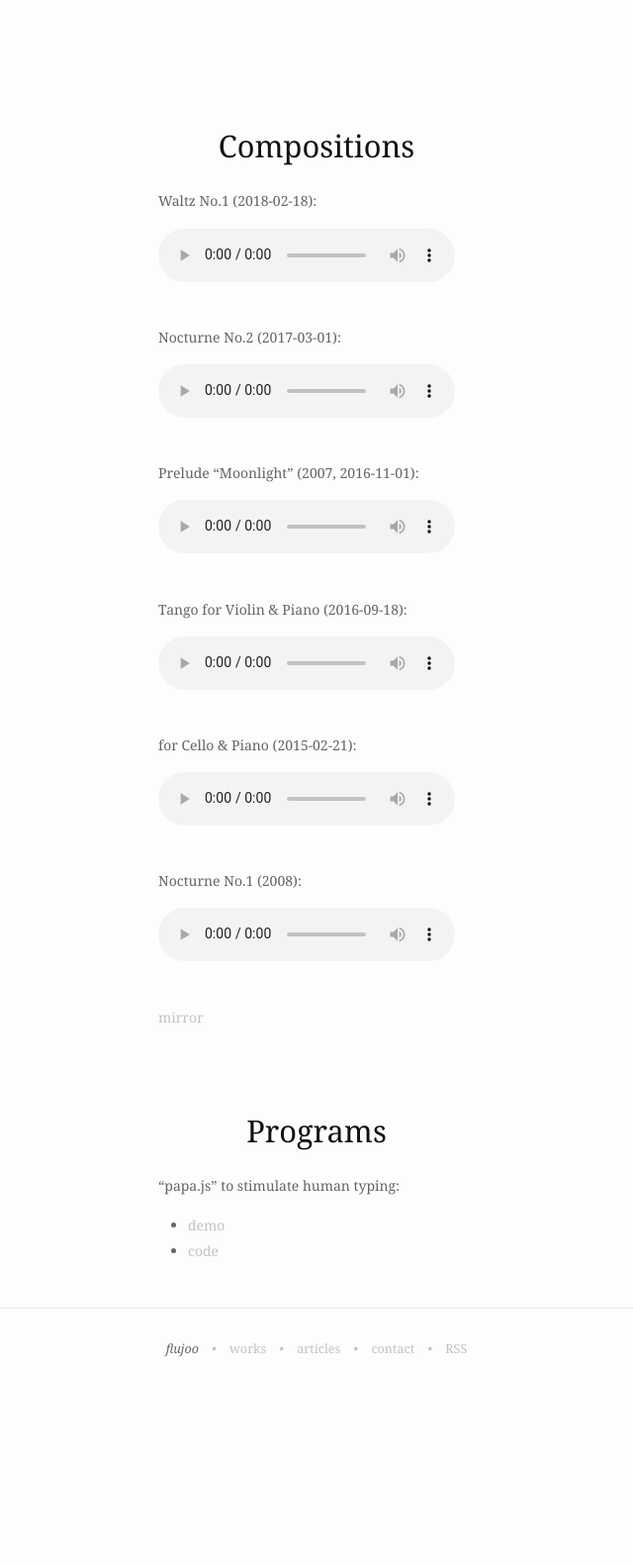
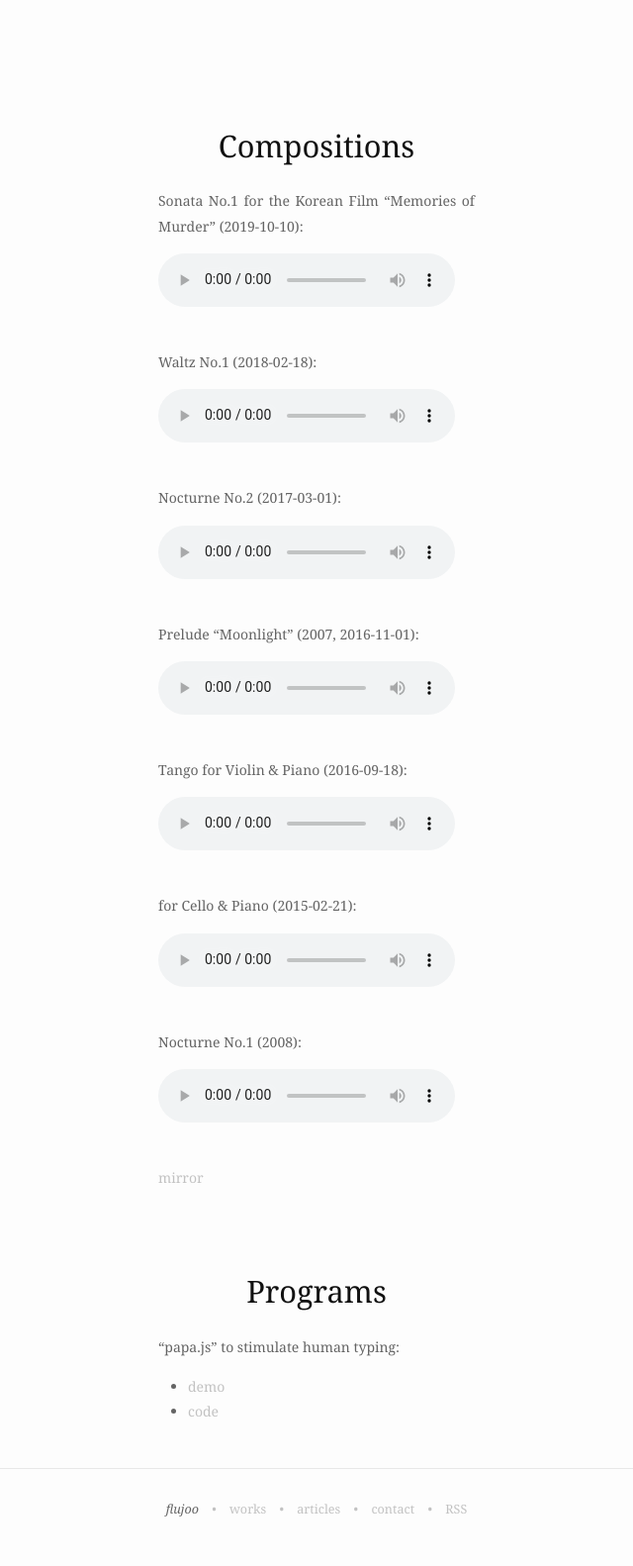
Before and after one commit to flujoo/flujoo.github.io, a Jekyll site: the page built from works.md, in a window 1280 px wide. Shown: the whole page at 99% size, without its empty margins (320-960 px from the left). Built offline with Jekyll 4.4.1, drawn with Linux system fonts in a browser that asks for light colours; before the commit the page ends 1420 px from its top, so only the background shows below that.

Commit message:
Add new composition

```diff
--- a/works.md
+++ b/works.md
@@ -5,6 +5,12 @@ permalink: /works/
 ---
 
 ## Compositions
+
+Sonata No.1 for the Korean Film "Memories of Murder" (2019-10-10):
+
+<audio controls>
+  <source src="{{ site.url }}/assets/20191005_1010_murder.mp3" type="audio/mpeg">
+</audio>
 
 Waltz No.1 (2018-02-18):
 
```
Also changed, not shown: 1 other file.
